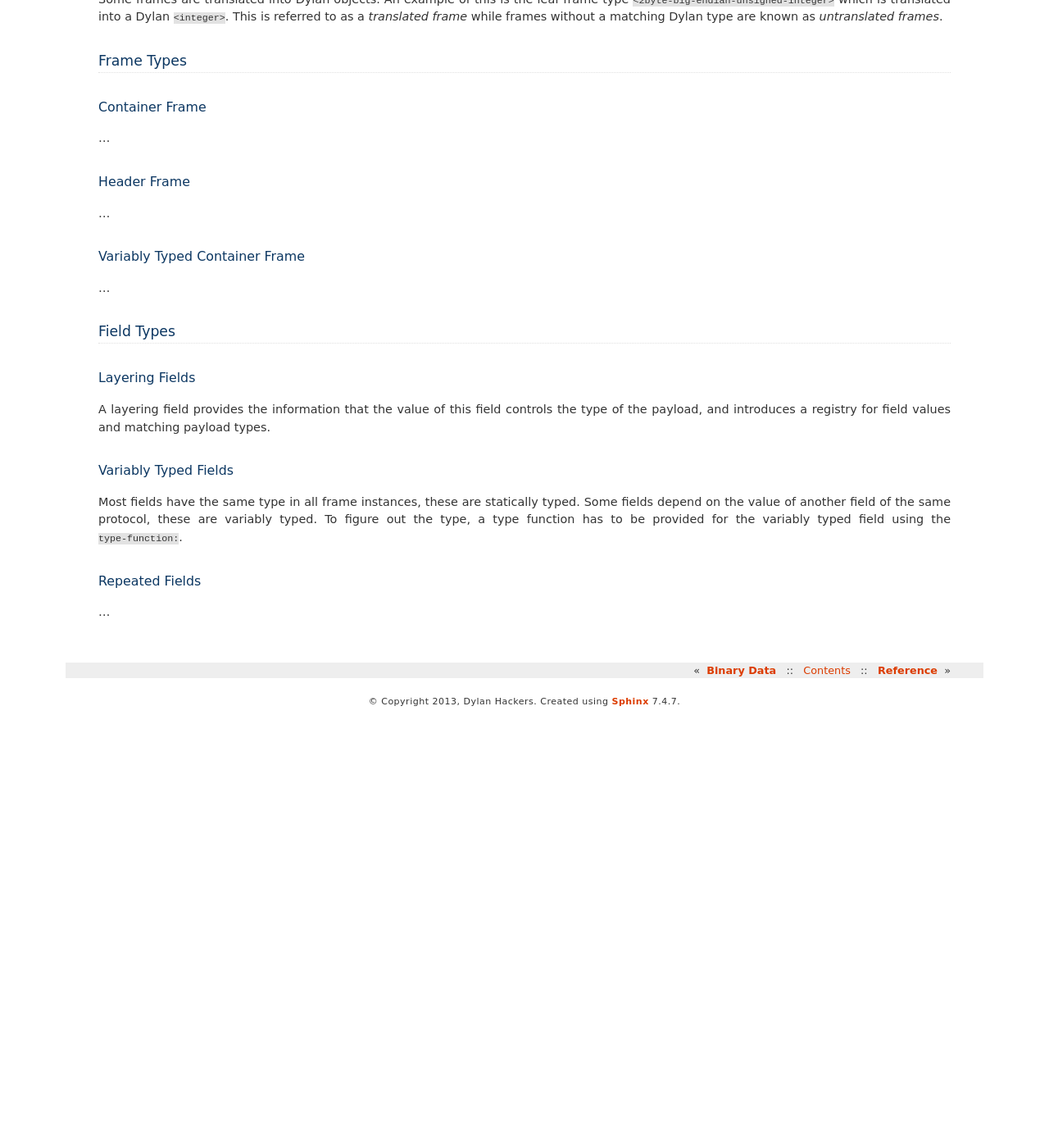
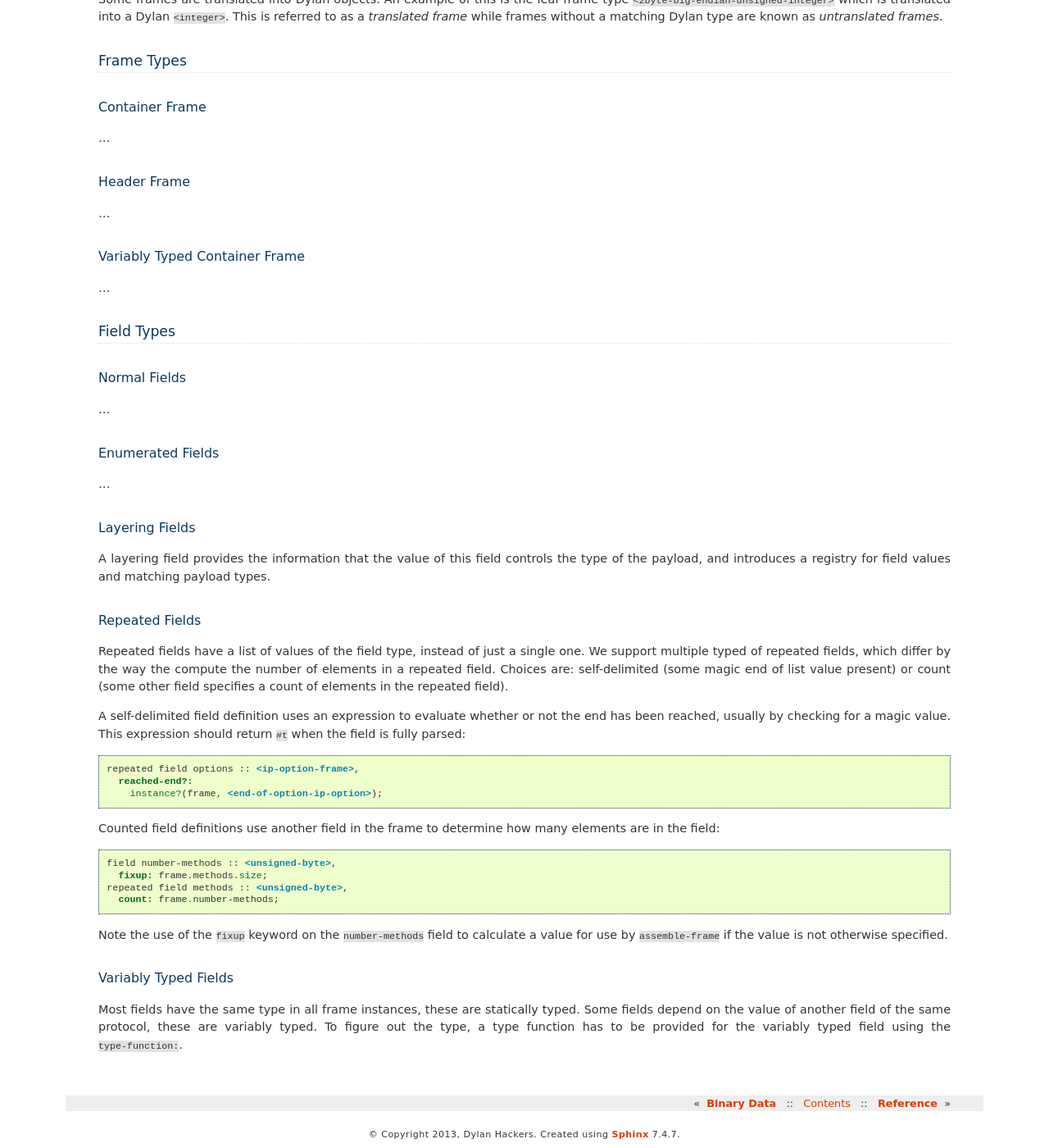
Before and after one commit to dylan-lang/binary-data, a Sphinx documentation site: the page built from documentation/source/usage.rst, in a window 1280 px wide and 1400 px high, scrolled down 1008 px. Shown: the whole window at 82% size. Built offline with Sphinx 7.4.7, drawn with Linux system fonts in a browser that asks for light colours; cross-references to code outside the pages are shown as plain code; before the commit the page ends 1880 px from its top, so only the background shows below that.

Commit message:
Document repeated fields.

```diff
--- a/documentation/source/usage.rst
+++ b/documentation/source/usage.rst
@@ -79,12 +79,55 @@
 Field Types
 ===========
 
+Normal Fields
+-------------
+
+...
+
+Enumerated Fields
+-----------------
+
+...
+
 Layering Fields
 ---------------
 
 A layering field provides the information that the value of this field
 controls the type of the payload, and introduces a registry for field
 values and matching payload types.
+
+Repeated Fields
+---------------
+
+Repeated fields have a list of values of the field type, instead of just
+a single one. We support multiple typed of repeated fields, which differ
+by the way the compute the number of elements in a repeated field. Choices
+are: self-delimited (some magic end of list value present) or count (some
+other field specifies a count of elements in the repeated field).
+
+A self-delimited field definition uses an expression to evaluate whether
+or not the end has been reached, usually by checking for a magic value.
+This expression should return ``#t`` when the field is fully parsed:
+
+.. code-block:: dylan
+
+    repeated field options :: <ip-option-frame>,
+      reached-end?:
+        instance?(frame, <end-of-option-ip-option>);
+
+Counted field definitions use another field in the frame to determine
+how many elements are in the field:
+
+.. code-block:: dylan
+
+    field number-methods :: <unsigned-byte>,
+      fixup: frame.methods.size;
+    repeated field methods :: <unsigned-byte>,
+      count: frame.number-methods;
+
+Note the use of the ``fixup`` keyword on the ``number-methods`` field to
+calculate a value for use by :gf:`assemble-frame` if the value is not
+otherwise specified.
 
 Variably Typed Fields
 ---------------------
```
Also changed, not shown: other parts of documentation/source/usage.rst (+0 -5 lines).
